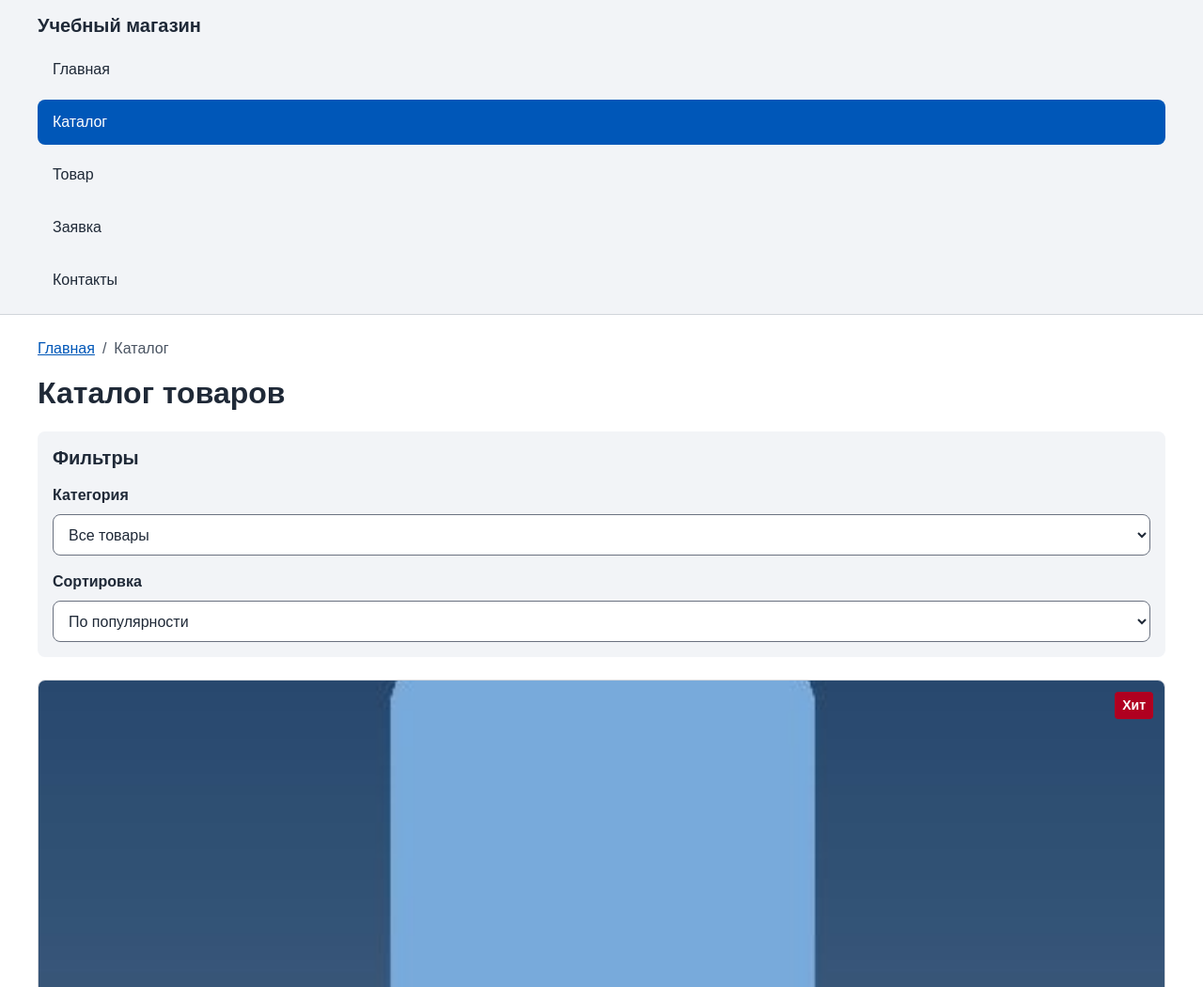
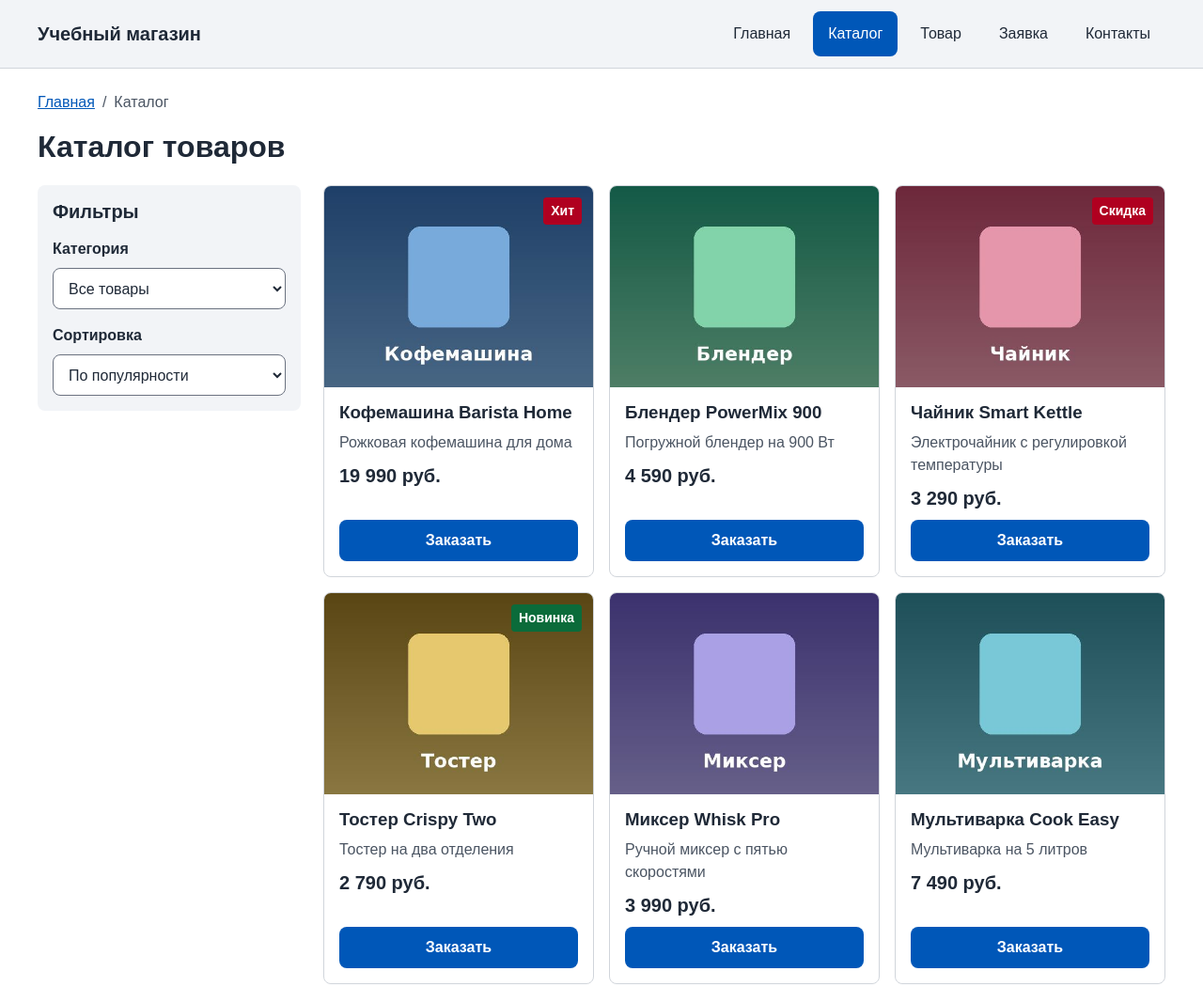
Before and after one commit to onak2345/kr1-html-css-shop, a plain HTML site: page catalog.html in a window 1280 px wide. Shown: the top 1050 px of the page at 94% size. Drawn offline with Linux system fonts and the light colour scheme.

Commit message:
Add files via upload
add responsive.css, responsive images and adaptive forms (PR 12, 14)

```diff
--- a/catalog.html
+++ b/catalog.html
@@ -6,6 +6,7 @@
   <title>Каталог товаров — Учебный магазин</title>
   <meta name="description" content="Каталог бытовой техники для кухни с фильтрами и сортировкой.">
   <link rel="stylesheet" href="css/style.css">
+  <link rel="stylesheet" href="css/responsive.css">
   <script src="js/main.js" defer></script>
 </head>
 <body>
--- /dev/null
+++ b/css/responsive.css
@@ -0,0 +1,80 @@
+/*
+Адаптивные стили для контрольной работы №3.
+Подход: Mobile First.
+Базовые стили (style.css) рассчитаны на мобильный экран.
+Расширения добавляются через min-width медиазапросы.
+*/
+
+*,
+*::before,
+*::after { box-sizing: border-box; }
+
+html { scroll-behavior: smooth; }
+
+img,
+video { max-width: 100%; height: auto; }
+
+body { overflow-x: hidden; }
+
+.section { padding-block: clamp(8px, 2vw, 24px); }
+
+/* Навигация: колонка → строка */
+@media (min-width: 768px) {
+  .site-header__inner { display: flex; align-items: center; justify-content: space-between; gap: var(--space-lg); }
+  .site-header__logo { margin-bottom: 0; }
+  .site-nav__list { flex-direction: row; flex-wrap: wrap; align-items: center; }
+  .back-to-top { right: 32px; bottom: 32px; }
+}
+
+/* Sticky-шапка только на планшете и больше */
+.site-header { position: static; }
+@media (min-width: 768px) {
+  .site-header { position: sticky; top: 0; z-index: 100; }
+}
+:target { scroll-margin-top: 96px; }
+
+/* Преимущества */
+@media (min-width: 768px) {
+  .advantages { grid-template-columns: repeat(3, minmax(0, 1fr)); }
+}
+
+/* Hero */
+@media (min-width: 900px) {
+  .hero { grid-template-columns: minmax(0, 1fr) minmax(320px, 520px); }
+}
+
+/* Главная: контент + aside */
+@media (min-width: 1024px) {
+  .page-layout { display: grid; grid-template-columns: minmax(0, 1fr) 300px; gap: var(--space-lg); align-items: start; }
+}
+
+/* Сетка карточек */
+@media (min-width: 640px) {
+  .products-grid { grid-template-columns: repeat(2, minmax(0, 1fr)); }
+}
+@media (min-width: 1024px) {
+  .products-grid { grid-template-columns: repeat(3, minmax(0, 1fr)); }
+}
+
+/* Каталог: фильтр сверху → сбоку */
+.catalog-filters { order: -1; }
+@media (min-width: 1024px) {
+  .catalog-layout {
+    grid-template-columns: 280px minmax(0, 1fr);
+    grid-template-areas: "filters products";
+    align-items: start;
+  }
+  .catalog-filters { grid-area: filters; position: sticky; top: 88px; order: initial; }
+  .catalog-products { grid-area: products; }
+}
+
+/* Страница товара */
+@media (min-width: 768px) {
+  .product-page { grid-template-columns: repeat(2, minmax(0, 1fr)); align-items: start; }
+}
+
+/* Форма: 1 колонка → 2 колонки */
+@media (min-width: 768px) {
+  .order-form { grid-template-columns: repeat(2, minmax(0, 1fr)); }
+  .order-form__group--wide { grid-column: 1 / -1; }
+}
```
Also changed, not shown: contacts.html (+1 -0 lines), index.html (+1 -0 lines), order.html (+1 -0 lines), product.html (+1 -0 lines), 1 other file.
